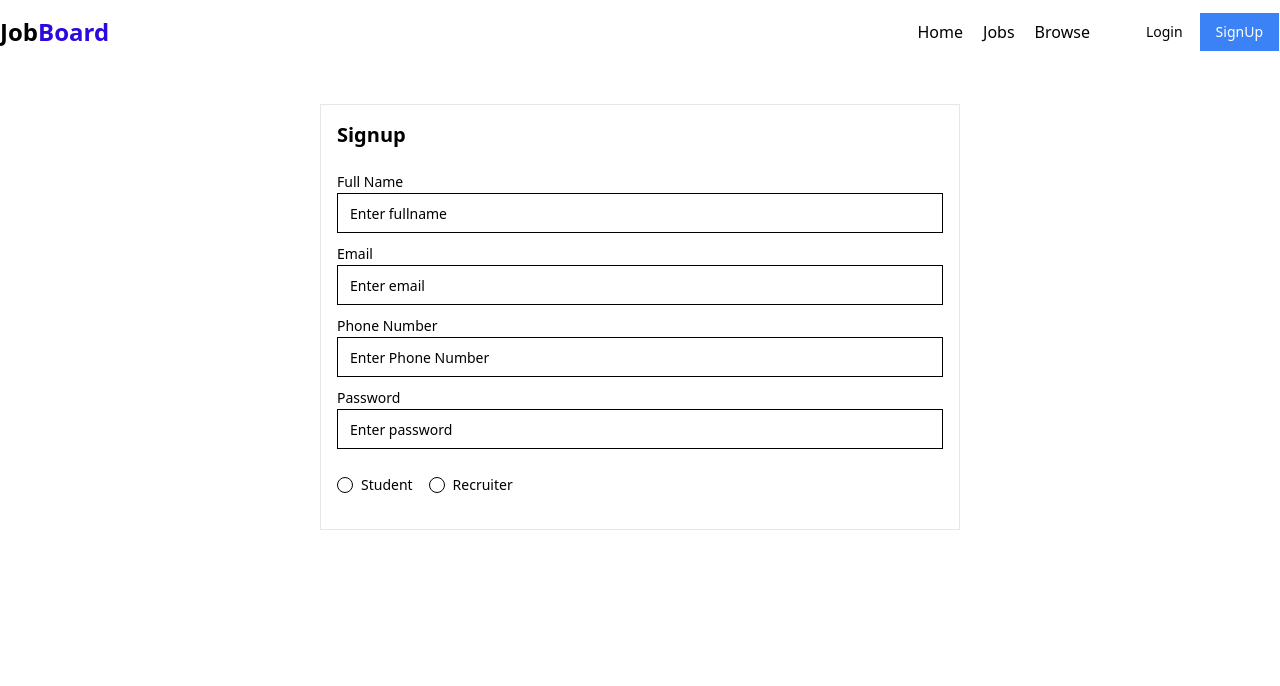
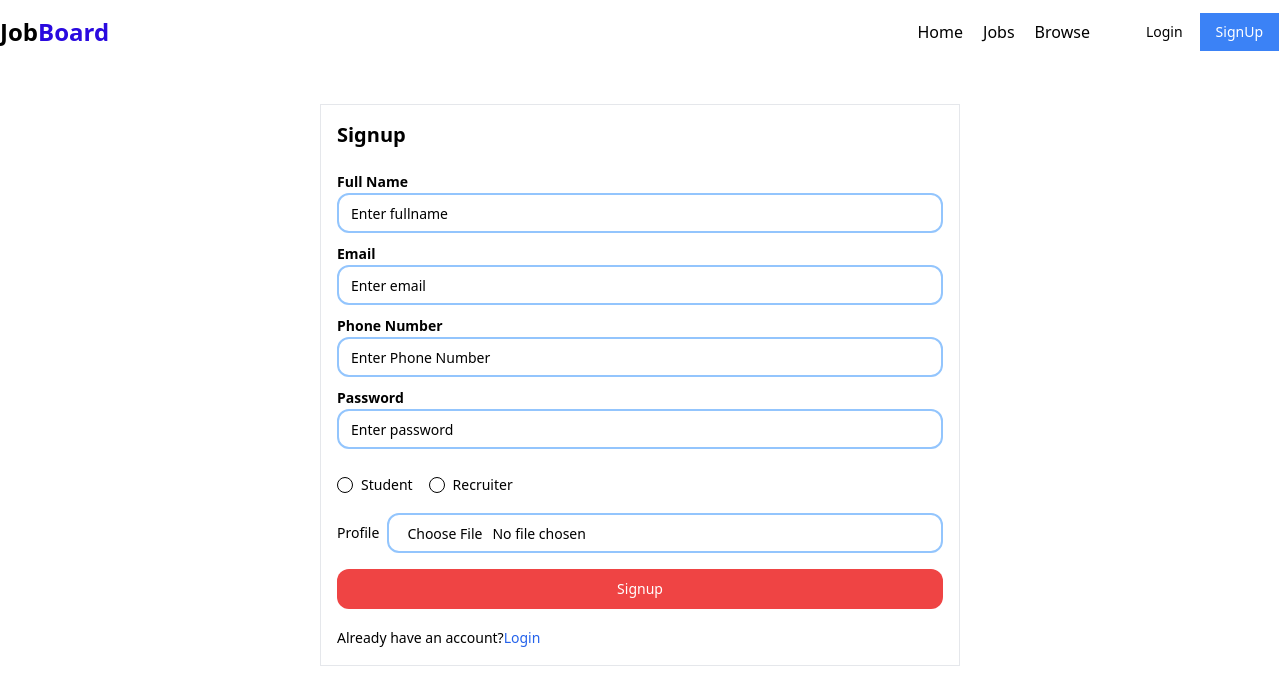
Before and after one commit to saurabh007007/Job-Borad, a React (Vite) app in the folder FRONTEND/: page /signup in a window 1280 px wide. Shown: the top 686 px of the page. Built offline with nearby package versions, Linux system fonts and the light colour scheme.

Commit message:
adding login form

```diff
--- a/FRONTEND/src/components/auth/Login.jsx
+++ b/FRONTEND/src/components/auth/Login.jsx
@@ -1,10 +1,66 @@
 import React from "react";
 import Navbar from "../shared/Navbar";
-
+import { Input } from "../ui/input";
+import { Label } from "../ui/label";
+import { RadioGroup, RadioGroupItem } from "../ui/radio-group";
+import { Button, buttonVariants } from "../ui/button";
+import { Link } from "react-router-dom";
 export default function Login() {
   return (
-    <>
+    <div>
       <Navbar />
-    </>
+      <div className="flex  items-center justify-center max-w-7xl mx-auto">
+        <form
+          action=""
+          className="w-1/2 border border-grey-200 rounded-md p-4 my-10"
+        >
+          <h1 className="font-bold text-xl mb-5">Signup</h1>
+
+          <div className="my-2">
+            <Label className="font-semibold">Email</Label>
+            <Input
+              type="email"
+              placeholder="Enter email"
+              className="rounded-xl border-2 border-blue-300"
+            ></Input>
+          </div>
+
+          <div className="my-2">
+            <Label className="font-semibold"> Password</Label>
+            <Input
+              type="password"
+              placeholder="Enter password"
+              className="rounded-xl border-2 border-blue-300"
+            ></Input>
+          </div>
+          <div className="flex items-center">
+            <RadioGroup className="flex items-center gap-4 my-5">
+              <div className="flex items-center space-x-2">
+                <RadioGroupItem value="option-one" id="option-one" />
+                <Label htmlFor="option-one">Student </Label>
+              </div>
+
+              <div className="flex items-center space-x-2">
+                <RadioGroupItem value="option-two" id="option-two" />
+                <Label htmlFor="option-two">Recruiter</Label>
+              </div>
+            </RadioGroup>
+          </div>
+
+          <Button
+            type="submit"
+            className="w-full my-4 bg-red-500 text-white rounded-xl hover:bg-blue-600"
+          >
+            Login
+          </Button>
+          <span className="text-sm">
+            Don't have an account?
+            <Link to="/signup" className="text-blue-600">
+              Signup
+            </Link>
+          </span>
+        </form>
+      </div>
+    </div>
   );
 }
--- a/FRONTEND/src/components/auth/Signup.jsx
+++ b/FRONTEND/src/components/auth/Signup.jsx
@@ -3,6 +3,8 @@ import Navbar from "../shared/Navbar";
 import { Input } from "../ui/input";
 import { Label } from "../ui/label";
 import { RadioGroup, RadioGroupItem } from "../ui/radio-group";
+import { Button, buttonVariants } from "../ui/button";
+import { Link } from "react-router-dom";
 export default function Signup() {
   return (
     <div>
@@ -14,20 +16,36 @@ export default function Signup() {
         >
           <h1 className="font-bold text-xl mb-5">Signup</h1>
           <div className="my-2">
-            <Label> Full Name</Label>
-            <Input type="text" placeholder="Enter fullname"></Input>
+            <Label className="font-semibold"> Full Name</Label>
+            <Input
+              type="text"
+              placeholder="Enter fullname"
+              className="rounded-xl border-2 border-blue-300"
+            ></Input>
           </div>
           <div className="my-2">
-            <Label>Email</Label>
-            <Input type="email" placeholder="Enter email"></Input>
+            <Label className="font-semibold">Email</Label>
+            <Input
+              type="email"
+              placeholder="Enter email"
+              className="rounded-xl border-2 border-blue-300"
+            ></Input>
           </div>
           <div className="my-2">
-            <Label> Phone Number</Label>
-            <Input type="text" placeholder="Enter Phone Number"></Input>
+            <Label className="font-semibold"> Phone Number</Label>
+            <Input
+              type="text"
+              placeholder="Enter Phone Number"
+              className="rounded-xl border-2 border-blue-300"
+            ></Input>
           </div>
           <div className="my-2">
-            <Label> Password</Label>
-            <Input type="password" placeholder="Enter password"></Input>
+            <Label className="font-semibold"> Password</Label>
+            <Input
+              type="password"
+              placeholder="Enter password"
+              className="rounded-xl border-2 border-blue-300"
+            ></Input>
           </div>
           <div className="flex items-center">
             <RadioGroup className="flex items-center gap-4 my-5">
@@ -42,6 +60,26 @@ export default function Signup() {
               </div>
             </RadioGroup>
           </div>
+          <div className="flex items-center gap-2">
+            <Label>Profile</Label>
+            <Input
+              accept="image/*"
+              type="file"
+              className="cursor-pointer rounded-xl border-2 border-blue-300"
+            ></Input>
+          </div>
+          <Button
+            type="submit"
+            className="w-full my-4 bg-red-500 text-white rounded-xl hover:bg-blue-600"
+          >
+            Signup
+          </Button>
+          <span className="text-sm">
+            Already have an account?
+            <Link to="/login" className="text-blue-600">
+              Login
+            </Link>
+          </span>
         </form>
       </div>
     </div>
```
